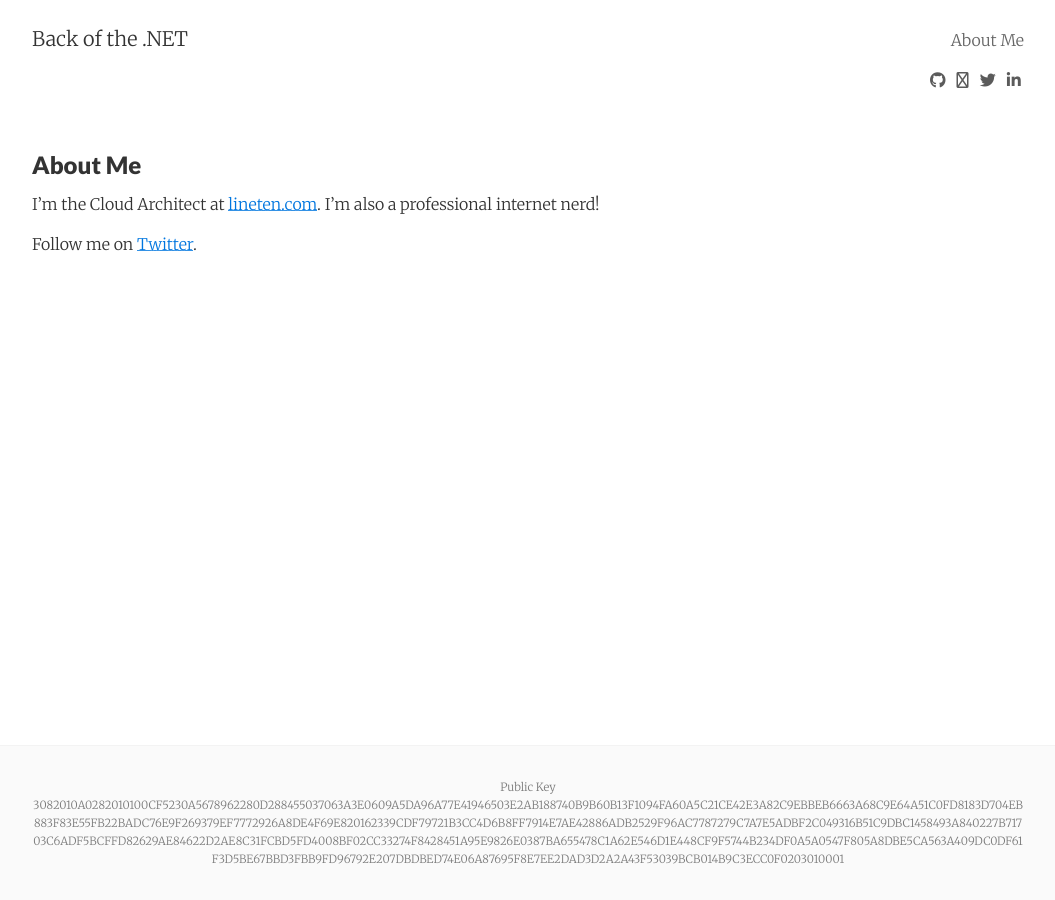
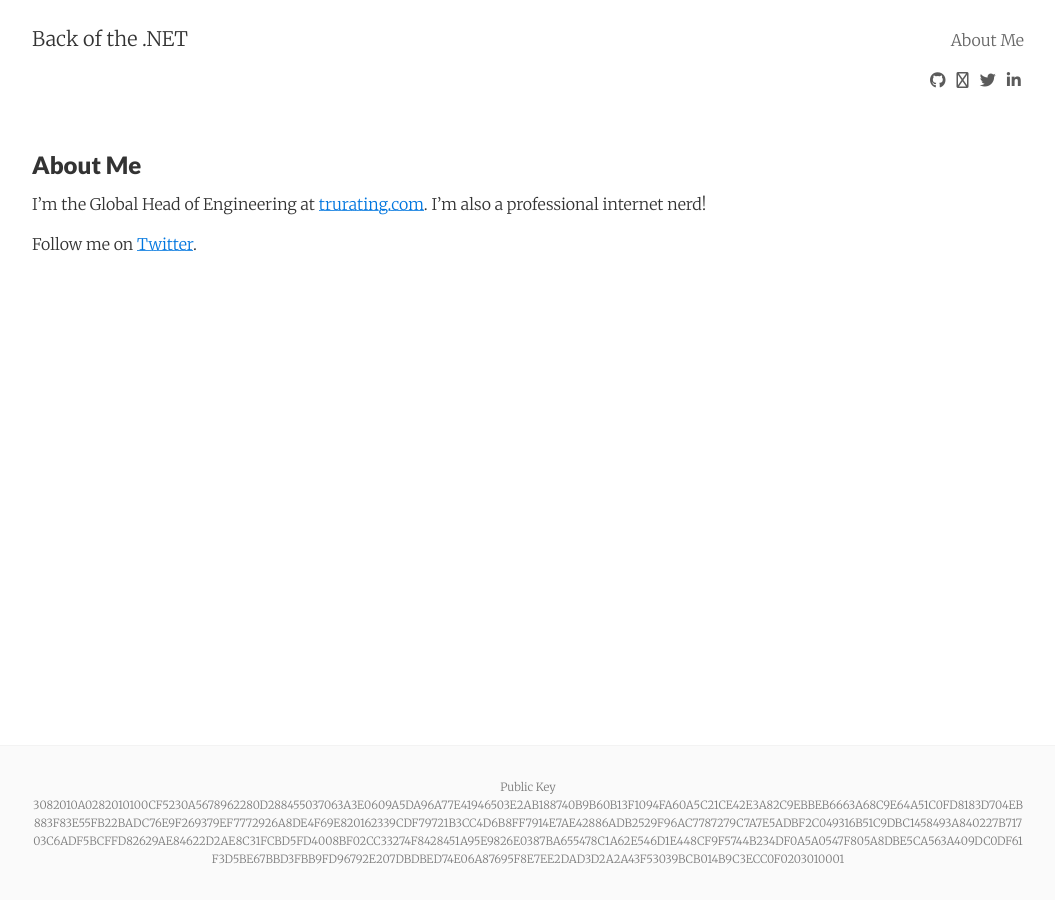
Before and after one commit to tobyreid/tobyreid.github.io, a Jekyll site: the page built from about.md, in a window 1280 px wide. Shown: the whole page, without its empty margins (112-1167 px from the left). Built offline with Jekyll 4.4.1, drawn with Linux system fonts in a browser that asks for light colours; nearby versions of some CDN libraries.

Commit message:
Update about.md

```diff
--- a/about.md
+++ b/about.md
@@ -5,6 +5,6 @@ permalink: "/about/"
 tags: about
 
 ---
-I'm the Cloud Architect at <a href="https://lineten.com">lineten.com</a>. I'm also a professional internet nerd!
+I'm the Global Head of Engineering at <a href="https://www.trurating.com">trurating.com</a>. I'm also a professional internet nerd!
 
 Follow me on <a href="https://twitter.com/tobymcreid">Twitter</a>.
```
